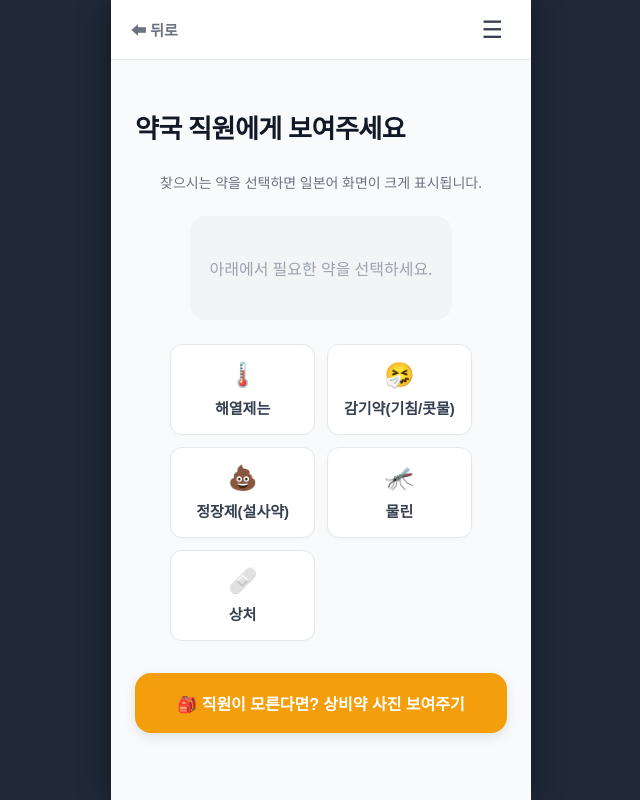
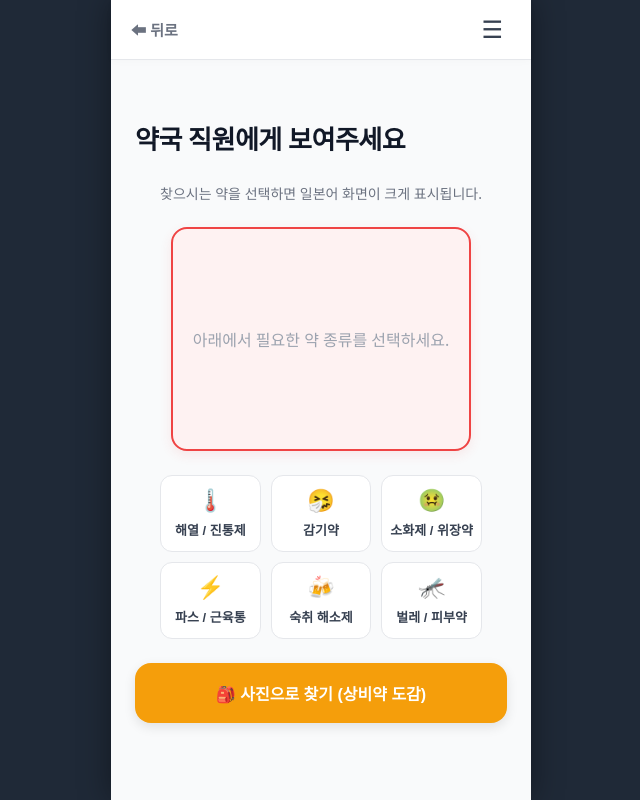
Before and after one commit to KAWAINO/safetrip-japan-frontend, a React (Vite) app: page /pharmacy-speed in a window 1280 px wide. Shown: the whole page, without its empty margins (319-959 px from the left). Built offline with nearby package versions, Linux system fonts and the light colour scheme.

Commit message:
PharmacySpeed 일부 수정

```diff
--- /dev/null
+++ b/src/data/pharmacyData.js
@@ -0,0 +1,43 @@
+// src/data/pharmacyData.js
+
+export const pharmacyData = {
+    // 👶 소아용 데이터 (기존과 동일)
+    child: [
+        { id: 'fever', icon: '🌡️', kr: '해열제', jp: '子供用の解熱剤はどこですか？', displayJp: '子供用の解熱剤をください。', desc: '어린이용 해열제' },
+        {
+            id: 'cold', icon: '🤧', kr: '감기약', jp: '子供用の風邪薬をください。', displayJp: '子供用の風邪薬をください。', desc: '어린이용 감기약',
+            subSymptoms: [
+                { id: 'total', label: '종합 감기', jp: '総合風邪薬をください。' },
+                { id: 'throat', label: '목감기 (인후통)', jp: '喉の痛みに効く風邪薬をください。' },
+                { id: 'nose', label: '코감기 (콧물/코막힘)', jp: '鼻水・鼻づまりに効く風邪薬をください。' },
+                { id: 'cough', label: '기침 / 가래', jp: '咳・たんに効く風邪薬をください。' },
+                { id: 'head', label: '두통 동반', jp: '頭痛を伴う風邪に効く薬をください。' },
+                { id: 'chill', label: '오한 / 몸살', jp: '寒気や筋肉痛に効く風邪薬をください。' }
+            ]
+        },
+        { id: 'stomach', icon: '💩', kr: '배탈 / 정장제', displayJp: '子供用の整腸剤（下痢止め）をください。', desc: '설사약 / 정장제' },
+        { id: 'skin', icon: '🧴', kr: '피부 연고', displayJp: '湿疹やかゆみに効く塗り薬をください。', desc: '가려움 / 습진 연고' },
+        { id: 'wound', icon: '🩹', kr: '상처 / 소독', displayJp: '子供用の絆創膏と消毒液はどこですか？', desc: '밴드 / 소독약' },
+        { id: 'bug', icon: '🦟', kr: '벌레 물린 데', displayJp: '虫刺されの塗り薬をください。', desc: '벌레 연고' }
+    ],
+
+    // 👩 성인용 데이터 (어른들에게 자주 필요한 약 위주로 개편)
+    adult: [
+        { id: 'fever', icon: '🌡️', kr: '해열 / 진통제', jp: '解熱鎮痛剤はどこですか？', displayJp: '解熱鎮痛剤（痛み止め）をください。', desc: '두통/생리통/해열' },
+        {
+            id: 'cold', icon: '🤧', kr: '감기약', jp: '風邪薬をください。', displayJp: '大人の風邪薬をください。', desc: '성인용 감기약',
+            subSymptoms: [
+                { id: 'total', label: '종합 감기', jp: '総合風邪薬をください。' },
+                { id: 'throat', label: '목감기 (인후통)', jp: '喉の痛みに効く風邪薬をください。' },
+                { id: 'nose', label: '코감기 (콧물/코막힘)', jp: '鼻水・鼻づまりに効く風邪薬をください。' },
+                { id: 'cough', label: '기침 / 가래', jp: '咳・たんに効く風邪薬をください。' },
+                { id: 'head', label: '두통 동반', jp: '頭痛を伴う風邪に効く薬をください。' },
+                { id: 'chill', label: '오한 / 몸살', jp: '寒気や筋肉痛に効く風邪薬をください。' }
+            ]
+        },
+        { id: 'stomach', icon: '🤢', kr: '소화제 / 위장약', displayJp: '胃腸薬（消化不良・胃もたれ）をください。', desc: '소화불량/체함/속쓰림' },
+        { id: 'pain', icon: '⚡', kr: '파스 / 근육통', displayJp: '湿布（筋肉痛・関節痛）はどこですか？', desc: '동전파스/일반파스' },
+        { id: 'hangover', icon: '🍻', kr: '숙취 해소제', displayJp: '二日酔いに効く薬（またはドリンク）をください。', desc: '숙취/간 피로 회복' },
+        { id: 'bug', icon: '🦟', kr: '벌레 / 피부약', displayJp: '虫刺されやかゆみ止めの薬をください。', desc: '벌레물림/가려움' }
+    ]
+};
--- a/src/pages/Home.jsx
+++ b/src/pages/Home.jsx
@@ -36,7 +36,7 @@
                         </div>
 
                         {/* 성인 / 소아 버튼 디자인 통일 */}
-                        <button className="target-btn" onClick={() => navigate('/pharmacy-speed')}>
+                        <button className="target-btn" onClick={() => navigate('/pharmacy-speed', { state: { type: 'adult' } })}>
                             <span className="emoji-icon">👩</span> 성인 (본인 및 동행자)
                         </button>
 
@@ -59,7 +59,7 @@
                             <span>소아과 진료 (정밀 문진)</span>
                         </button>
 
-                        <button className="action-btn pharmacy-btn" onClick={() => navigate('/pharmacy-speed')}>
+                        <button className="action-btn pharmacy-btn" onClick={() => navigate('/pharmacy-speed', { state: { type: 'child' } })}>
                             <span className="emoji-icon-large">💊</span>
                             <span>약국 / 드럭스토어 (간편 소통)</span>
                         </button>
--- a/src/pages/PharmacySpeed.jsx
+++ b/src/pages/PharmacySpeed.jsx
@@ -1,20 +1,23 @@
 // src/pages/PharmacySpeed.jsx
 import React, { useState } from 'react';
-import { useNavigate } from 'react-router-dom';
+import { useNavigate, useLocation } from 'react-router-dom'; // 💡 useLocation 추가!
 import Header from '../components/Header';
-
-// 약국용 스피드 질문 데이터
-const speedCards = [
-    { id: 'fever', icon: '🌡️', kr: '어린이 해열제는 어디 있나요?', jp: '子供用の解熱剤はどこですか？' },
-    { id: 'cold', icon: '🤧', kr: '어린이 감기약(기침/콧물) 주세요.', jp: '子供用の風邪薬（咳・鼻水）をください。' },
-    { id: 'stomach', icon: '💩', kr: '어린이 정장제(설사약) 있나요?', jp: '子供用の整腸剤（下痢止め）はありますか？' },
-    { id: 'bug', icon: '🦟', kr: '벌레 물린 데 바르는 연고 주세요.', jp: '虫刺されの薬（塗り薬）をください。' },
-    { id: 'wound', icon: '🩹', kr: '어린이용 상처 밴드/소독약 어딨나요?', jp: '子供用の絆創膏と消毒液はどこですか？' }
-];
+import { pharmacyData } from '../data/pharmacyData'; // 💡 분리한 데이터 불러오기!
 
 function PharmacySpeed() {
     const navigate = useNavigate();
+    const location = useLocation(); // 수하물(쪽지) 확인하는 도구
     const [selectedCard, setSelectedCard] = useState(null);
+    const [selectedSub, setSelectedSub] = useState(null);
+
+    // 💡 Home에서 넘겨준 쪽지(type)를 확인. 쪽지가 없으면(ex. 주소창으로 직접 접속) 기본값으로 'adult' 설정
+    const userType = location.state?.type || 'adult';
+
+    // 💡 쪽지 내용에 따라 보여줄 데이터를 adult 또는 child 중에서 골라옴!
+    const speedCards = pharmacyData[userType];
+
+    const finalJp = selectedSub ? selectedSub.jp : (selectedCard?.displayJp || selectedCard?.jp);
+    const finalKr = selectedSub ? `(${selectedSub.label}용)` : `(${selectedCard?.desc})`;
 
     return (
         <>
@@ -26,58 +29,94 @@
                     찾으시는 약을 선택하면 일본어 화면이 크게 표시됩니다.
                 </p>
 
-                {/* 플래시 카드 뷰 (선택된 카드가 크게 표시됨) */}
-                {selectedCard ? (
                 <div style={{
                     backgroundColor: '#FEF2F2', border: '2px solid #EF4444',
                     borderRadius: '16px', padding: '30px 20px', textAlign: 'center',
-                        marginBottom: '24px', boxShadow: '0 4px 12px rgba(239, 68, 68, 0.1)'
+                    marginBottom: '24px', boxShadow: '0 4px 12px rgba(239, 68, 68, 0.1)',
+                    minHeight: '160px', display: 'flex', flexDirection: 'column', justifyContent: 'center'
                 }}>
-                        <span style={{ fontSize: '40px', display: 'block', marginBottom: '12px' }}>{selectedCard.icon}</span>
-                        <h1 style={{ fontSize: '24px', fontWeight: '900', color: '#111827', margin: '0 0 12px 0', wordBreak: 'keep-all' }}>
-                            {selectedCard.jp}
+                    {selectedCard ? (
+                        <>
+                            <span style={{ fontSize: '40px', display: 'block', marginBottom: '12px' }}>
+                                {selectedCard.icon}
+                            </span>
+                            <h1 style={{
+                                fontSize: '24px', fontWeight: '900', color: '#111827',
+                                margin: '0 0 12px 0', wordBreak: 'break-word', lineHeight: '1.4'
+                            }}>
+                                {finalJp}
                             </h1>
-                        <p style={{ color: '#6B7280', fontSize: '15px', margin: 0 }}>({selectedCard.kr})</p>
+                            <p style={{ color: '#6B7280', fontSize: '15px', margin: 0 }}>
+                                {selectedCard.kr} {finalKr}
+                            </p>
+                        </>
+                    ) : (
+                        <p style={{ color: '#9CA3AF', margin: 0 }}>아래에서 필요한 약 종류를 선택하세요.</p>
+                    )}
                 </div>
-                ) : (
-                    <div style={{
-                        backgroundColor: '#F3F4F6', borderRadius: '16px', padding: '40px 20px',
-                        textAlign: 'center', marginBottom: '24px', color: '#9CA3AF'
-                    }}>
-                        아래에서 필요한 약을 선택하세요.
-                    </div>
-                )}
 
-                {/* 증상 선택 버튼 그리드 */}
-                <div style={{ display: 'grid', gridTemplateColumns: 'repeat(2, 1fr)', gap: '12px', marginBottom: '32px' }}>
+                <div style={{ display: 'grid', gridTemplateColumns: 'repeat(3, 1fr)', gap: '10px', marginBottom: '24px' }}>
                     {speedCards.map(card => (
                         <button
                             key={card.id}
-                            onClick={() => setSelectedCard(card)}
+                            onClick={() => {
+                                setSelectedCard(card);
+                                setSelectedSub(null); // 에러 고쳤던 바로 그 부분!
+                            }}
                             style={{
-                                backgroundColor: selectedCard?.id === card.id ? '#10B981' : '#FFFFFF',
+                                backgroundColor: selectedCard?.id === card.id ? '#1F2937' : '#FFFFFF',
                                 color: selectedCard?.id === card.id ? '#FFFFFF' : '#374151',
-                                border: selectedCard?.id === card.id ? 'none' : '1px solid #E5E7EB',
-                                borderRadius: '12px', padding: '16px', fontSize: '15px', fontWeight: '600',
-                                display: 'flex', flexDirection: 'column', alignItems: 'center', gap: '8px',
-                                boxShadow: '0 2px 4px rgba(0,0,0,0.02)', cursor: 'pointer', transition: 'all 0.2s'
+                                border: '1px solid #E5E7EB',
+                                borderRadius: '12px', padding: '12px 8px', fontSize: '13px', fontWeight: '700',
+                                display: 'flex', flexDirection: 'column', alignItems: 'center', gap: '6px',
+                                cursor: 'pointer', transition: 'all 0.2s'
                             }}
                         >
-                            <span style={{ fontSize: '24px' }}>{card.icon}</span>
-                            <span>{card.kr.split(' ')[1]}</span> {/* '해열제는', '감기약(기침/콧물)' 등 키워드만 표시 */}
+                            <span style={{ fontSize: '22px' }}>{card.icon}</span>
+                            <span>{card.kr}</span>
                         </button>
                     ))}
                 </div>
 
-                {/* 직원이 못 알아들을 때를 대비한 도감 연결 */}
+                {selectedCard?.subSymptoms && (
+                    <div style={{ marginBottom: '32px', animation: 'fadeIn 0.3s ease' }}>
+                        <p style={{ fontSize: '14px', fontWeight: '800', color: '#374151', marginBottom: '12px' }}>
+                            💡 구체적으로 어디가 아픈가요?
+                        </p>
+                        <div style={{ display: 'grid', gridTemplateColumns: 'repeat(2, 1fr)', gap: '8px' }}>
+                            {selectedCard.subSymptoms.map(sub => (
+                                <button
+                                    key={sub.id}
+                                    onClick={() => setSelectedSub(sub)}
+                                    style={{
+                                        backgroundColor: selectedSub?.id === sub.id ? '#3B82F6' : '#EFF6FF',
+                                        color: selectedSub?.id === sub.id ? '#FFFFFF' : '#1D4ED8',
+                                        border: 'none', borderRadius: '10px', padding: '12px',
+                                        fontSize: '14px', fontWeight: '600', cursor: 'pointer'
+                                    }}
+                                >
+                                    {sub.label}
+                                </button>
+                            ))}
+                        </div>
+                    </div>
+                )}
+
                 <button
                     className="primary-btn"
                     style={{ backgroundColor: '#F59E0B', color: 'white', width: '100%' }}
                     onClick={() => navigate('/medicine-guide')}
                 >
-                    🎒 직원이 모른다면? 상비약 사진 보여주기
+                    🎒 사진으로 찾기 (상비약 도감)
                 </button>
             </div>
+
+            <style>{`
+                @keyframes fadeIn {
+                    from { opacity: 0; transform: translateY(10px); }
+                    to { opacity: 1; transform: translateY(0); }
+                }
+            `}</style>
         </>
     );
 }
--- a/src/styles/main.css
+++ b/src/styles/main.css
@@ -314,7 +314,7 @@
     font-size: 20px;
     font-weight: 800;
     color: #111827;
-    word-break: keep-all;
+    word-break: break-word;
     line-height: 1.4;
 }
 
```
Lines whose indentation alone changed are shown as unchanged.
